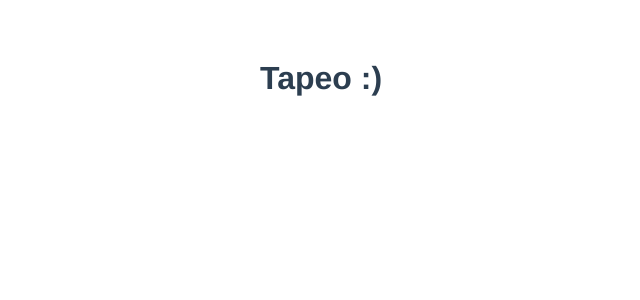
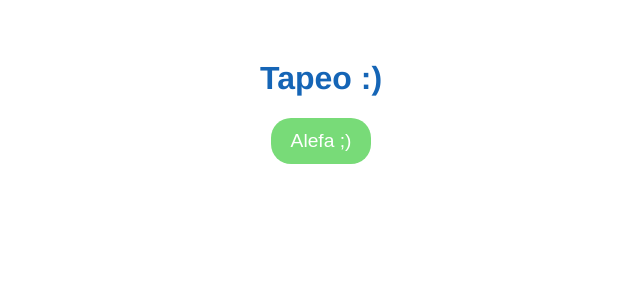
Before and after one commit to Fullfifax/tapeo, a Vue app: page / in a window 1280 px wide. Shown: the top 300 px of the page, without its empty margins (319-959 px from the left). Built offline with nearby package versions, Linux system fonts and the light colour scheme.

Commit message:
add blocktape component

```diff
--- a/src/App.vue
+++ b/src/App.vue
@@ -1,10 +1,30 @@
 <template>
   <h1>Tapeo :)</h1>
+  <button class="btn-start" :disabled="isPlaying" @click="start">Alefa ;)</button>
+  <Block v-if="isPlaying" :delay="delay" />
 </template>
 
 <script>
+import Block from './components/BlockTape.vue';
+
 export default {
   name: 'App',
+  data() {
+    return {
+      isPlaying: false,
+      delay: null
+    }
+  },
+  components: {
+    Block
+  },
+  methods: {
+    start() {
+      this.delay = 2000 + Math.random() * 5000
+      this.isPlaying = true
+      console.log(this.delay)
+    }
+  }
 }
 </script>
 
@@ -14,7 +34,20 @@ export default {
   -webkit-font-smoothing: antialiased;
   -moz-osx-font-smoothing: grayscale;
   text-align: center;
-  color: #2c3e50;
+  color: #1565b6;
   margin-top: 60px;
 }
+
+.btn-start {
+  background-color: rgb(120, 219, 120);
+  border: none;
+  border-radius: 20px;
+  color: white;
+  font-size: 1.2em;
+  padding: 12px 20px;
+}
+
+.btn-start:disabled {
+  opacity: 0.5;
+}
 </style>
--- /dev/null
+++ b/src/components/BlockTape.vue
@@ -0,0 +1,24 @@
+<template>
+    <div class="block">
+        Kitiooooooo ....
+    </div>
+</template>
+
+<script>
+export default {
+    props: ['delay']
+}
+</script>
+
+<style>
+.block {
+    background-color: #1565b6;
+    border-radius: 20px;
+    color: white;
+    font-size: 2em;
+    margin: 40px auto;
+    padding: 100px 0;
+    text-align: center;
+    width: 350px;
+}
+</style>
```
